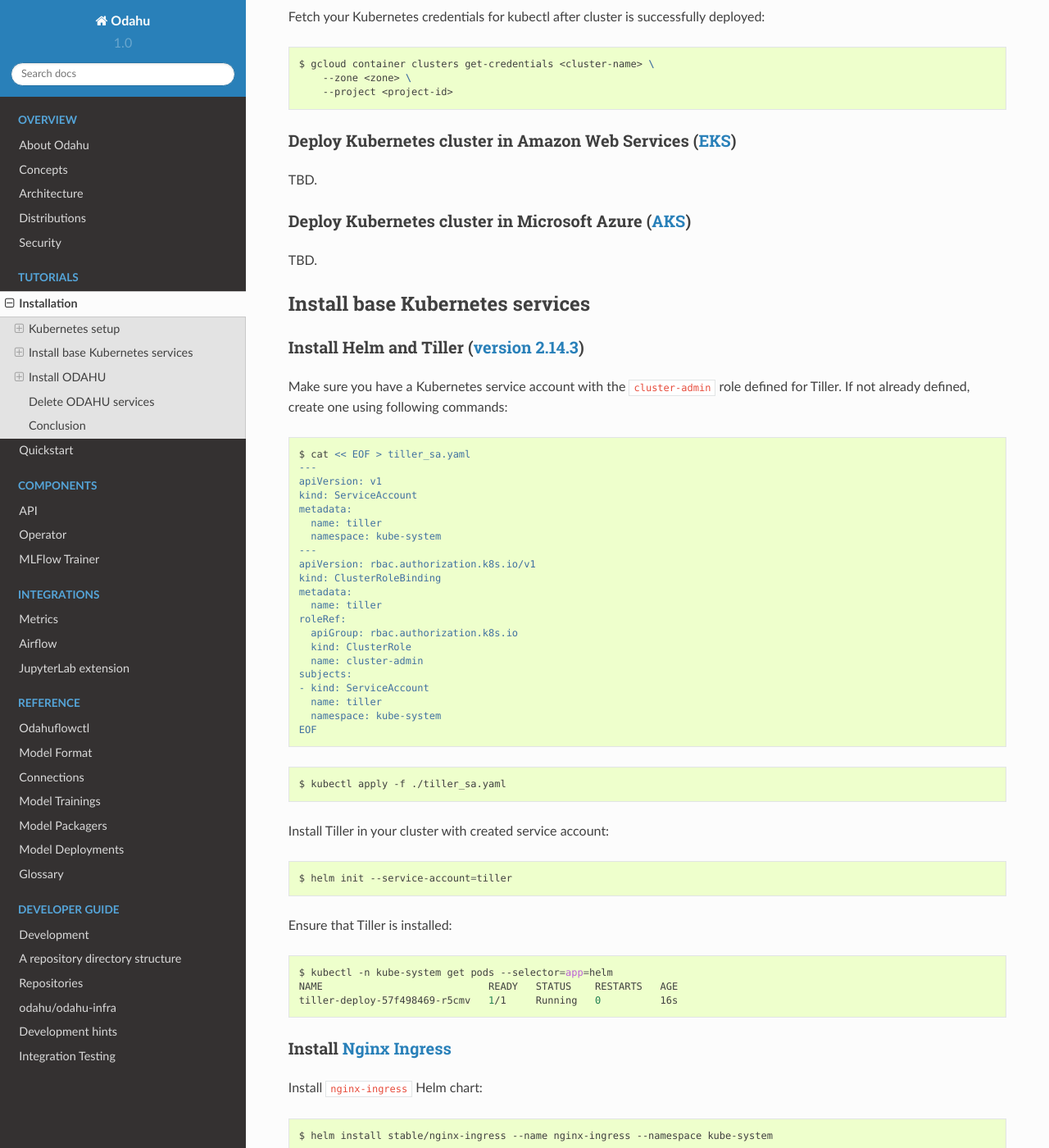
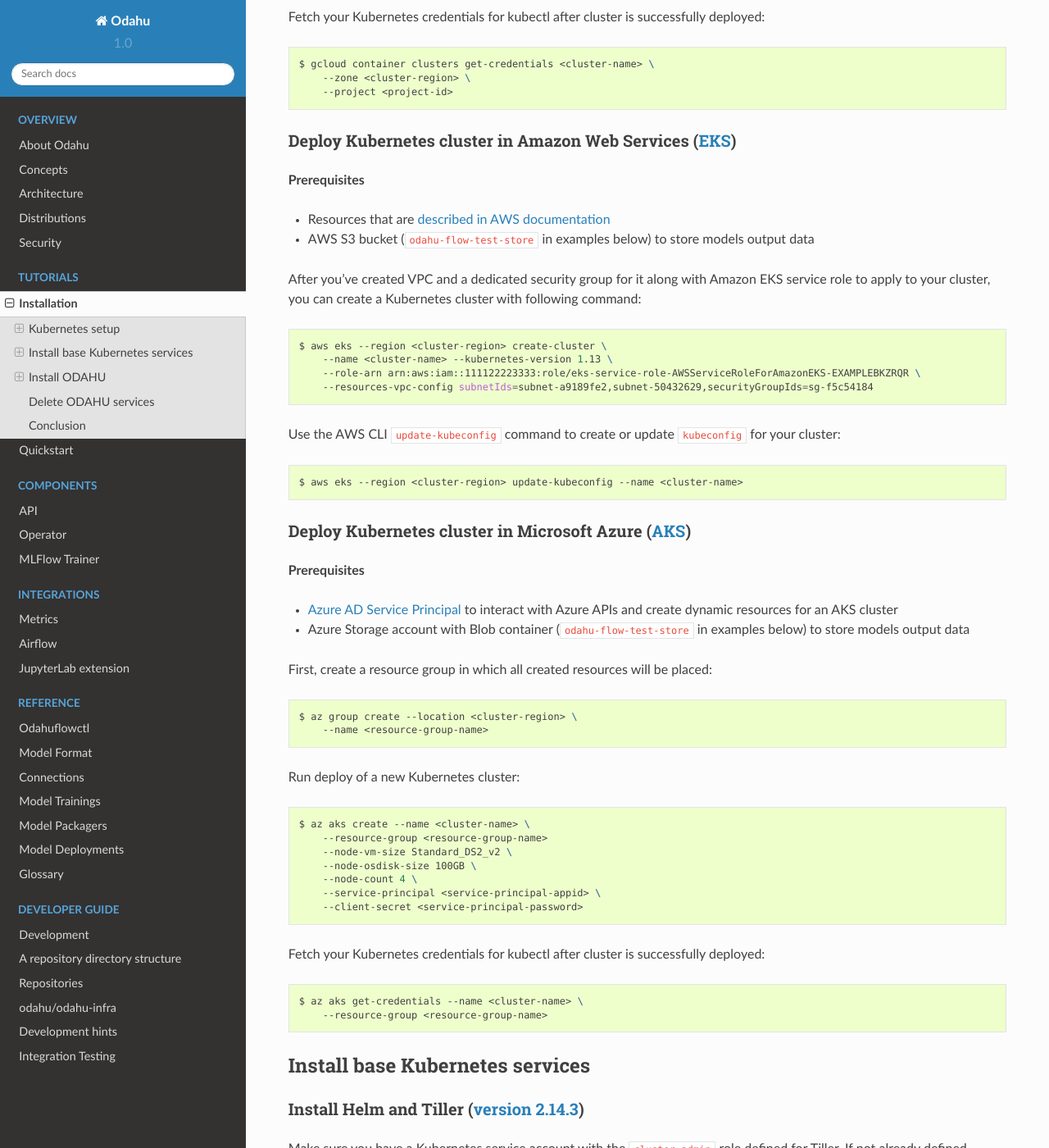
Before and after one commit to odahu/odahu-docs, a Sphinx documentation site: the page built from source/tutorials_installation.rst, in a window 1280 px wide and 1400 px high, scrolled down 1023 px. Shown: the whole window at 82% size. Built offline with Sphinx 7.4.7 and the Read the Docs theme 2.0.0, drawn with Linux system fonts in a browser that asks for light colours; formulas are drawn with MathJax 3; some of the changed text lies outside the part shown.

Commit message:
[feat] Examples for EKS/AKS clusters creation added

```diff
--- a/source/tutorials_installation.rst
+++ b/source/tutorials_installation.rst
@@ -30,12 +30,12 @@
 .. code:: bash
 
     $ gcloud container clusters create <cluster-name> \
-        --cluster-version latest \
+        --cluster-version 1.13 \
         --machine-type=n1-standard-2 \
         --disk-size=100GB \
         --disk-type=pd-ssd \
         --num-nodes 4 \
-        --zone <zone> \
+        --zone <cluster-region> \
         --project <project-id>
 
 .. note::
@@ -47,18 +47,67 @@
 .. code:: bash
 
     $ gcloud container clusters get-credentials <cluster-name> \
-        --zone <zone> \
+        --zone <cluster-region> \
         --project <project-id>
 
 Deploy Kubernetes cluster in Amazon Web Services (`EKS <https://aws.amazon.com/eks/>`__)
 ~~~~~~~~~~~~~~~~~~~~~~~~~~~~~~~~~~~~~~~~~~~~~~~~~~~~~~~~~~~~~~~~~~~~~~~~~~~~~~~~~~~~~~~~
 
-TBD.
+**Prerequisites**
+
+-  Resources that are `described in AWS documentation <https://docs.aws.amazon.com/eks/latest/userguide/create-cluster.html#w243aac13c17c11b5>`__
+-  AWS S3 bucket (``odahu-flow-test-store`` in examples below) to store models output data
+
+After you've created VPC and a dedicated security group for it along with Amazon EKS service role to apply to your cluster, you can
+create a Kubernetes cluster with following command:
+
+.. code:: bash
+
+    $ aws eks --region <cluster-region> create-cluster \
+        --name <cluster-name> --kubernetes-version 1.13 \
+        --role-arn arn:aws:iam::111122223333:role/eks-service-role-AWSServiceRoleForAmazonEKS-EXAMPLEBKZRQR \
+        --resources-vpc-config subnetIds=subnet-a9189fe2,subnet-50432629,securityGroupIds=sg-f5c54184
+
+Use the AWS CLI ``update-kubeconfig`` command to create or update ``kubeconfig`` for your cluster:
+
+.. code:: bash
+
+    $ aws eks --region <cluster-region> update-kubeconfig --name <cluster-name>
+
 
 Deploy Kubernetes cluster in Microsoft Azure (`AKS <https://docs.microsoft.com/en-us/azure/aks/>`__)
 ~~~~~~~~~~~~~~~~~~~~~~~~~~~~~~~~~~~~~~~~~~~~~~~~~~~~~~~~~~~~~~~~~~~~~~~~~~~~~~~~~~~~~~~~~~~~~~~~~~~~
 
-TBD.
+**Prerequisites**
+
+-  `Azure AD Service Principal <https://docs.microsoft.com/en-us/azure/aks/kubernetes-service-principal>`__ to interact with Azure APIs and create dynamic resources for an AKS cluster
+-  Azure Storage account with Blob container (``odahu-flow-test-store`` in examples below) to store models output data
+
+First, create a resource group in which all created resources will be placed:
+
+.. code:: bash
+
+    $ az group create --location <cluster-region> \
+        --name <resource-group-name>
+
+Run deploy of a new Kubernetes cluster:
+
+.. code:: bash
+
+    $ az aks create --name <cluster-name> \
+        --resource-group <resource-group-name>
+        --node-vm-size Standard_DS2_v2 \
+        --node-osdisk-size 100GB \
+        --node-count 4 \
+        --service-principal <service-principal-appid> \
+        --client-secret <service-principal-password>
+
+Fetch your Kubernetes credentials for kubectl after cluster is successfully deployed:
+
+.. code:: bash
+
+    $ az aks get-credentials --name <cluster-name> \
+        --resource-group <resource-group-name>
 
 
 .. _installation-base-svc:
```
